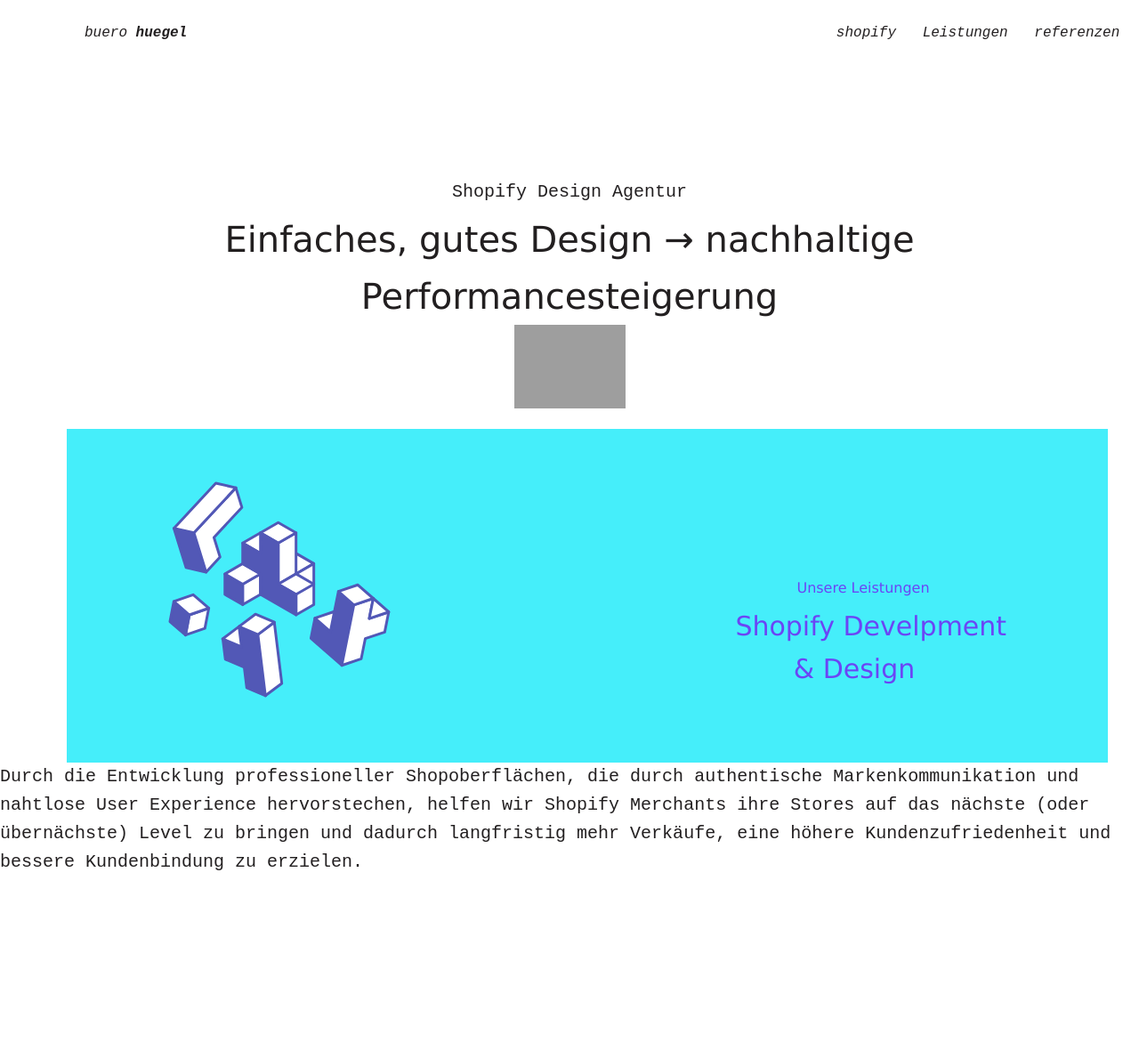
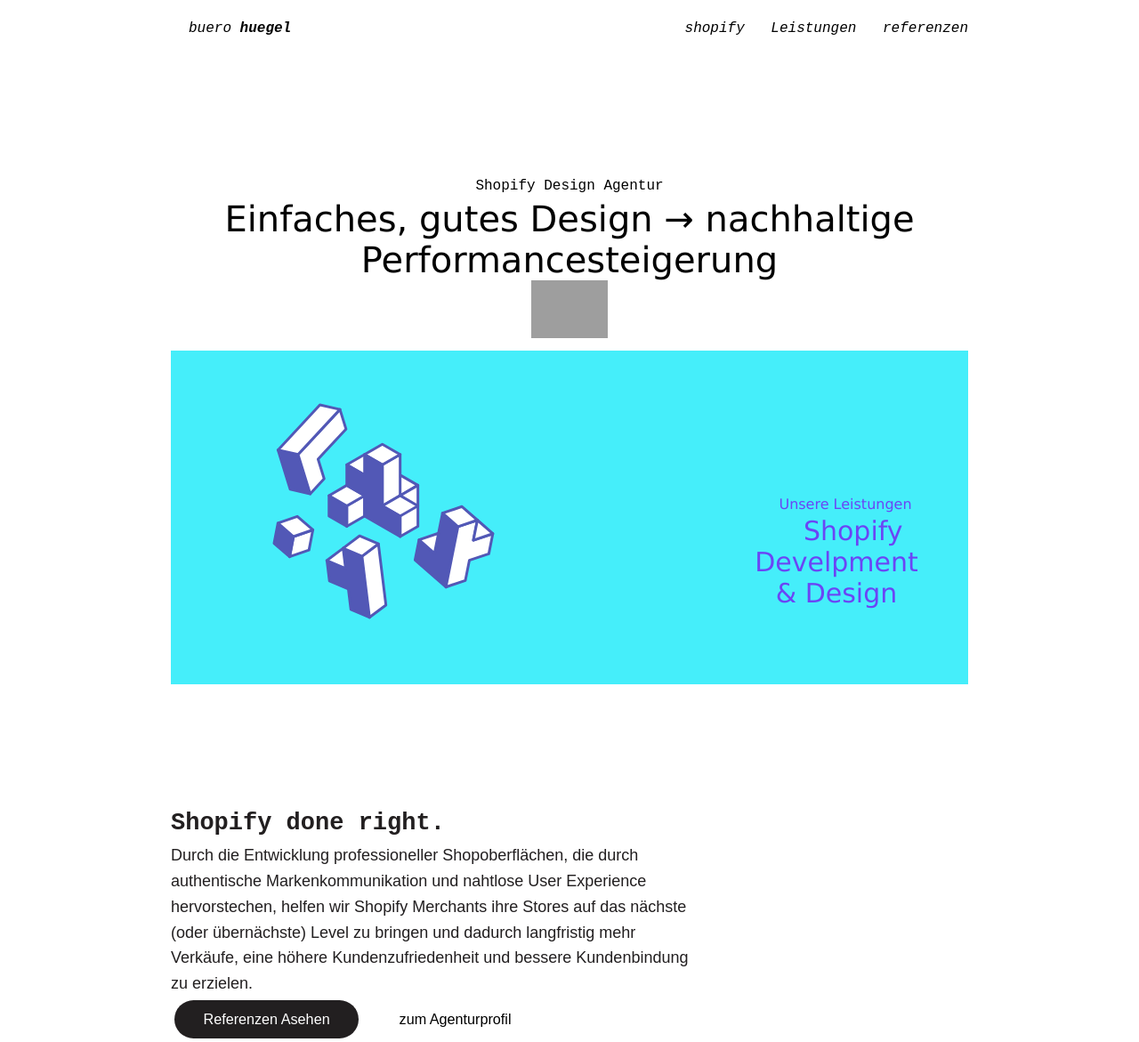
Before and after one commit to BellsDalto/Projeto_Web_2_2022, a plain HTML site: page index.html in a window 1280 px wide. Shown: the whole page at 89% size. Before the commit the page ends 985 px from the top, so only its background shows below. Drawn offline with Linux system fonts and the light colour scheme; grey boxes are pictures that could not be loaded.

Commit message:
inserido uma div como container, para centralizar o conteúd, editado primeiro paragrafo da pagina e inserido os botões abaixo do paragrafo

```diff
--- a/index.html
+++ b/index.html
@@ -2,6 +2,7 @@
 <html>
 
 <head>
+    <meta name="viewport" content="width=device-width, initial-scale=1.0">
     <meta charset="utf-8" />
     <title>Shopify Design Agendur — buere huegel</title>
     <link rel="icon" type="imagem/png" href="./img/favicon6.png" />
@@ -12,16 +13,20 @@
     <header>
 
         <div class=buero_link>
-            <a href="https://buero-huegel.de/">buero <b>huegel</b></a>
+            <a href="https://buero-huegel.de/" title="Shopify Design Agendur — buere-huegel.de">buero <b>huegel</b></a>
+
         </div>
         <div class=menu>
-            <a href="https://buero-huegel.de/shopify">shopify</a>
-            <a href="https://buero-huegel.de/leistungen">Leistungen</a>
-            <a href="https://buero-huegel.de/projekte">referenzen</a>
+            <a href="https://buero-huegel.de/shopify" title="Shopify">shopify</a>
+            <a href="https://buero-huegel.de/leistungen" title="Leistungen">Leistungen</a>
+            <a href="https://buero-huegel.de/projekte" title="Referenzen">referenzen</a>
+
         </div>
 
     </header>
 
+
+    <div class="conteiner">
         <div class="shopfy"> Shopify Design Agentur </div>
 
         <div class="einfaches"> Einfaches, gutes Design → nachhaltige <br> Perfor­mancesteigerung <br>
@@ -38,11 +43,37 @@
                 <a>Shopify Develpment <br> & Design </a>
 
             </div>
+            <div class="p1">
+                <h2> Shopify done right.</h2>
+                <p>Durch die Entwicklung professioneller Shopoberflächen, die durch authentische Markenkommunikation und nahtlose User Experience hervorstechen, helfen wir Shopify Merchants ihre Stores auf das nächste (oder übernächste) Level zu bringen
+                    und dadurch langfristig mehr Verkäufe, eine höhere Kundenzufriedenheit und bessere Kundenbindung zu erzielen.</p>
+
+                <!--<div class="botoes">
+                    <div class="button black">
+                        <a href="https://buero-huegel.de/projekte"> Referenzen  Asehen</a>
+                    </div>
+                    <div class="button">
+                        <a href="https://buero-huegel.de/profil"> zum Agenturprofil</a>
 
                     </div>
 
-    <p>Durch die Entwicklung professioneller Shopoberflächen, die durch authentische Markenkommunikation und nahtlose User Experience hervorstechen, helfen wir Shopify Merchants ihre Stores auf das nächste (oder übernächste) Level zu bringen und dadurch
-        langfristig mehr Verkäufe, eine höhere Kundenzufriedenheit und bessere Kundenbindung zu erzielen.</p>
+
+
+                </div>-->
+                <a href="https://buero-huegel.de/projekte"><button class ="botao black">Referenzen  Asehen</button></a>
+                <a href="https://buero-huegel.de/profil"><button class="botao white">zum Agenturprofil</button></a>
+
+
+
+            </div>
+
+        </div>
+
+    </div>
+
+
+
+
 
 </body>
 
--- a/stylesheet.css
+++ b/stylesheet.css
@@ -1,5 +1,9 @@
-
-
+.conteiner {
+    height: auto;
+    background-color: #fff;
+    margin: auto 15%;
+    font-family: "Blue Mono", monospace;
+}
 
 * {
     padding: 0;
@@ -8,33 +12,31 @@
 }
 
 header {
-    display: inline;
-    margin: 0px;
+    display: inline-flex;
     background-color: #fff;
     color: inherit;
     font-family: "Blue Mono", monospace;
     font-style: italic;
     position: fixed;
     top: 0px;
-    width: 100%;
     line-height: 2em;
     padding-top: 1rem;
     padding-bottom: 1rem;
+    width: 100%;
+    z-index: 1;
+    font-weight: 500;
 }
 
 .buero_link {
     position: relative;
-    display: inline;
-    display: fixed;
-    font-size:  16px;
-    margin-left: 75px;
+    display: inline-block;
+    margin-left: 15%;
 }
 
 .menu {
-    position: relative;
+    position: absolute;
     display: inline;
-    left: 700px;
-    font-size:  16px;
+    right: 15%;
 }
 
 a {
@@ -43,38 +45,47 @@
     margin-left: 1.25em;
 }
 
-a:hover {
+.shopify {
+    border-bottom: none;
+    margin: 40 15 -20 15;
+}
+
+header a:hover {
     border-bottom: #ffec00 solid 3px;
 }
 
-body {
-    font-family: "Blue Mono", monospace;
-    font-size: 20px;
-    line-height: 1.6;
-    color: #221f20;
+.title {
+    padding: 150px 0px;
+    text-align: center;
+}
+
+h1 {
+    font-size: 1.5em;
+    font-style: italic;
+    font-weight: normal;
+    line-height: 1.5;
 }
 
 .grid-container {
     display: grid;
     position: relative;
     grid-template-columns: 600px auto;
-    background-color:rgb(69, 238, 250) ;
-    width: 1170px;
+    background-color: rgb(69, 238, 250);
+    /* width: 1170px;*/
+    width: 100%;
     height: 375px;
-    margin-left: 75px;
-
+    /*margin-left: 75px;*/
 }
 
-.grid-container > div {
+.grid-container>div {
     text-align: center;
     padding-top: 150px;
     font-size: 30px;
     font-family: 'Lucida Sans', 'Lucida Sans Regular', 'Lucida Grande', 'Lucida Sans Unicode', Geneva, Verdana, sans-serif;
     color: rgb(107, 69, 245);
+}
 
-  }
-
-.shopfy{
+.shopfy {
     text-align: center;
     align-self: center;
     margin-top: 200px;
@@ -87,3 +98,44 @@
     margin: 5px 15px;
     text-align: center;
 }
+
+.grid-container>div.p1 {
+    text-align: start;
+    color: #221f20;
+    line-height: 1.6;
+    /* font-family: "Blue-Mono", monospace;*/
+    font-family: "biotif", sans-serif;
+    font-size: large;
+    font-weight: normal;
+}
+
+div .p1>h2 {
+    font-family: "Blue-Mono", monospace;
+    font-weight: 600;
+}
+
+.botao {
+    margin: 0.25em;
+    padding: .75em 2em;
+    border-radius: 1.5em;
+    cursor: pointer;
+    font-size: .9em;
+}
+
+.botao:hover {
+    border: #221f20 solid 3px;
+    transition: all .1s ease-in-out;
+}
+
+.black {
+    color: #fff;
+    background-color: #221f20;
+}
+
+.white {
+    background-color: #fff;
+}
+
+.p1 a {
+    margin: 0;
+}
```
Lines whose indentation alone changed are shown as unchanged.
